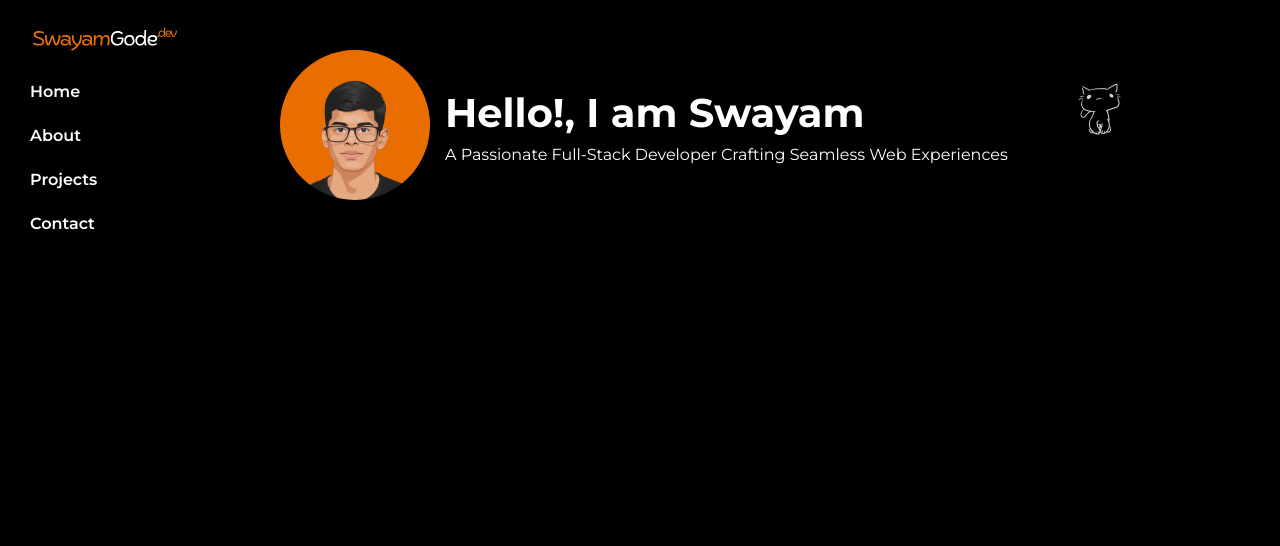
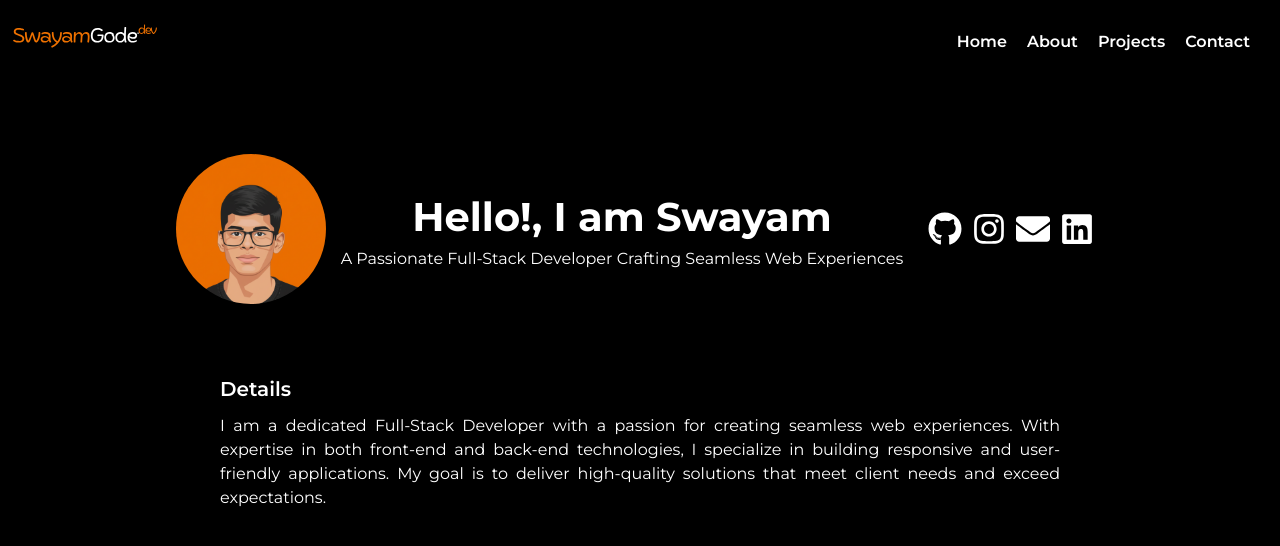
Before and after one commit to swayamgode/Portfolio, a Next.js app: page / in a window 1280 px wide. Shown: the top 546 px of the page. Built offline with nearby package versions, Linux system fonts and the light colour scheme.

Commit message:
UI updated and add all icons, profile img hover animation and navbar updated

```diff
--- /dev/null
+++ b/app/components/Details.tsx
@@ -0,0 +1,17 @@
+import React from 'react'
+
+function Details() {
+  return (
+    <>
+        <div className="details-container">
+            <h2 className="details-title">Details</h2>
+            <p>
+                I am a dedicated Full-Stack Developer with a passion for creating seamless web experiences. With expertise in both front-end and back-end technologies, I specialize in building responsive and user-friendly applications. My goal is to deliver high-quality solutions that meet client needs and exceed expectations.
+            </p>
+        </div>
+    </>
+
+  )
+}
+
+export default Details
--- a/app/components/Hero.tsx
+++ b/app/components/Hero.tsx
@@ -3,36 +3,41 @@ import React from 'react'
 import Image from 'next/image'
 import CatHover from '../components/CatHover'
 import '../globals.css'
+import SocialIcons from '../components/SocialIcons';
+
 const Hero = () => {
   return (
-    <>
-
-
     <div className="Maincon">
-      <div className="Image">
+      <div className="Image image-container">
         <Image
-          src="/profile2.png" // If image is in public folder
+          src="/profile2.png"
           alt="Profile Image"
-          className="profileImg"
+          className="profileImg default-img"
           width={300}
           height={300}
-          priority // Add this for above-the-fold images
+          priority
+        />
+        <Image
+          src="/profilech.png"
+          alt="Profile Image Hover"
+          className="profileImg hover-img"
+          width={300}
+          height={300}
+          priority
         />
       </div>
 
-       <div className="text">
+      <div className="text">
         <h1 className="Title">Hello!, I am Swayam</h1>
         <p className="Subtitle">
           A Passionate Full-Stack Developer Crafting Seamless Web Experiences
         </p>
       </div>
 
-      <div className="car">
-        <CatHover/>
-      </div>
+
+        <SocialIcons/>
+
     </div>
-
-    </>
   )
 }
 
--- a/app/components/Navbar.tsx
+++ b/app/components/Navbar.tsx
@@ -7,13 +7,18 @@ import Icon from "../components/icons/logo2.svg";
 
 function Navbar() {
   return (
-    <div className='navcon'>
-      <Icon  className="logo" onClick={handleSvgClick}/>
-      <Link className="navitem" href="/">Home</Link>
-      <Link className="navitem" href="/about">About</Link>
-      <Link className="navitem" href="/projects">Projects</Link>
-      <Link className="navitem" href="/contact">Contact</Link>
+    <>
+    <div className="conte">
+        <Icon  className="logo" onClick={handleSvgClick}/>
+        <div className='navcon'>
+          <Link className="navitem" href="/">Home</Link>
+          <Link className="navitem" href="/about">About</Link>
+          <Link className="navitem" href="/projects">Projects</Link>
+          <Link className="navitem" href="/contact">Contact</Link>
+        </div>
     </div>
+    </>
+
   )
 }
 
--- /dev/null
+++ b/app/components/SocialIcons.tsx
@@ -0,0 +1,20 @@
+import { FaGithub, FaInstagram, FaEnvelope, FaLinkedin } from 'react-icons/fa';
+
+export default function SocialIcons() {
+  return (
+    <div className="flex space-x-4 justify-center items-center oa">
+      <a href="https://github.com/yourusername" target="_blank" rel="noopener noreferrer" className="text-gray-600 hover:text-black transition-colors">
+        <FaGithub size={34} />
+      </a>
+      <a href="https://instagram.com/yourusername" target="_blank" rel="noopener noreferrer" className="text-gray-600 hover:text-pink-600 transition-colors">
+        <FaInstagram size={34} />
+      </a>
+      <a href="mailto:your@email.com" className="text-gray-600 hover:text-red-600 transition-colors">
+        <FaEnvelope size={34} />
+      </a>
+      <a href="https://linkedin.com/in/yourusername" target="_blank" rel="noopener noreferrer" className="text-gray-600 hover:text-blue-600 transition-colors">
+        <FaLinkedin size={34} />
+      </a>
+    </div>
+  );
+}
--- a/app/globals.css
+++ b/app/globals.css
@@ -15,8 +15,8 @@
 
 .navcon{
   display: flex;
-  flex-direction: column;
-  justify-content: space-between;
+  flex-direction: row;
+  justify-content: center;
   align-items: left;
   padding: 20px;
   background-color: #000000;
@@ -26,8 +26,15 @@
   padding: 10px;
   font-weight: 600;
 }
+
+.navitem:hover{
+  color: #ff5733;
+  cursor: pointer;
+  transition: 0.3s;
+}
 .con{
   display: flex;
+  flex-direction: column;
   gap: 20px;
 }
 
@@ -69,3 +76,75 @@
 .inverted {
   filter: invert(1);
 }
+
+.container{
+  display: flex;
+  flex-direction: column;
+  align-items: center;
+  justify-content: center;
+  text-align: center;
+}
+
+
+.image-container {
+  position: relative;
+  display: inline-block;
+}
+
+.image-container .hover-img {
+  position: absolute;
+  top: 0;
+  left: 0;
+  opacity: 0;
+  transition: opacity 0.2s ease;
+}
+
+.image-container:hover .default-img {
+  opacity: 0;
+}
+
+.image-container:hover .hover-img {
+  opacity: 1;
+}
+
+.profileImg {
+  transition: opacity 0.3s ease;
+}
+
+.details-container{
+  padding: 20px;
+  border-radius: 10px;
+  display: flex;
+  flex-direction: column;
+  text-align: justify;
+  margin: 0 200px 0 200px;
+
+  gap: 10px;
+}
+
+.details-title{
+  font-size: 20px;
+  font-weight: 600;
+}
+
+.conte{
+  display: flex;
+  align-items: center;
+  justify-content: space-between;
+}
+
+
+html::-webkit-scrollbar {
+  display: none;
+}
+
+/* Hide scrollbar for IE, Edge and Firefox */
+html {
+  -ms-overflow-style: none;  /* IE and Edge */
+  scrollbar-width: none;  /* Firefox */
+}
+
+.oa{
+  padding: 10px;
+  gap: 10px;
+}
--- a/app/page.tsx
+++ b/app/page.tsx
@@ -1,14 +1,16 @@
 import React from 'react'
 import Navbar from './components/Navbar'
 import Hero from './components/Hero'
+import Details from './components/Details'
 const page = () => {
   return (
-    <div>
-      <div className='container'>
+    <div className='container'>
+      <div>
         <div className="text">
          <Hero/>
         </div>
       </div>
+      <Details/>
     </div>
   )
 }
```
Also changed, not shown: package.json (+7 -8 lines), public/profilech.png (added), 1 other file (tests, documents, lock files or other folders).
